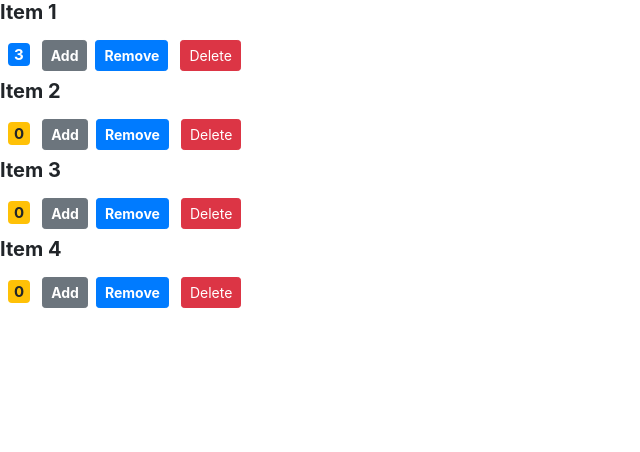
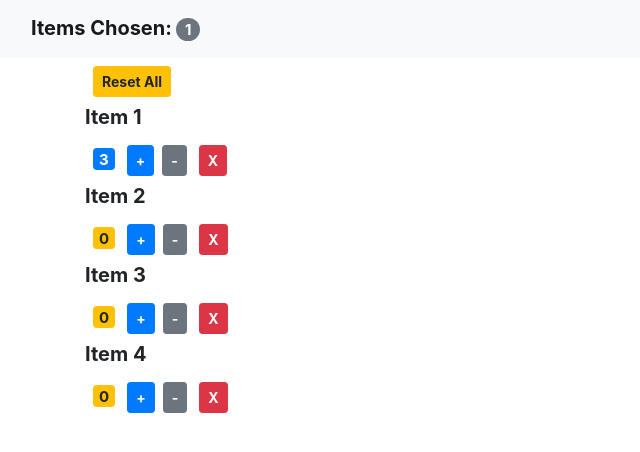
Before and after one commit to ShahriyarHussain/first-react, a React (Create React App) app: page / in a window 1280 px wide. Shown: the top 452 px of the page, without its empty margins (0-640 px from the left). Built offline with nearby package versions, Linux system fonts and the light colour scheme.

Commit message:
Almost Ready Cart

```diff
--- a/src/App.js
+++ b/src/App.js
@@ -1,25 +1,69 @@
-import logo from './logo.svg';
+import React, { Component } from 'react';
+import NavBar from './components/navbar';
 import './App.css';
+import Counters from "./components/counters";
 
-function App() {
-  return (
-    <div className="App">
-      <header className="App-header">
-        <img src={logo} className="App-logo" alt="logo" />
-        <p>
-          Edit <code>src/App.js</code> and save to reload.
-        </p>
-        <a
-          className="App-link"
-          href="https://reactjs.org"
-          target="_blank"
-          rel="noopener noreferrer"
-        >
-          Learn React
-        </a>
-      </header>
-    </div>
-  );
+
+
+class App extends Component {
+  state = {
+      counters: [
+          { id: 1, value: 3},
+          { id: 2, value: 0},
+          { id: 3, value: 0},
+          { id: 4, value: 0}
+      ]
+  }
+
+  styles = {
+      fontWeight: "bold",
+      fontSize: 15
+  };
+
+  handleIncrememnt = counter => {
+      const counters = [...this.state.counters];
+      const index = counters.indexOf(counter);
+      counters[index] = {...counter};
+      counters[index].value++;
+      this.setState({ counters });
+  }
+
+  handleDecrement = counter => {
+      const counters = [...this.state.counters];
+      const index = counters.indexOf(counter);
+      counters[index] = {...counter};
+      if (counters[index].value > 0) counters[index].value--;
+      this.setState({ counters });
+  }
+
+  handleReset = () => {
+      const counters = this.state.counters.map(c => {
+          c.value = 0;
+          return c;
+      });
+      this.setState({ counters});
+  }
+
+  handleDelete = counterId => {
+      const counters = this.state.counters.filter(c => c.id !== counterId);
+      this.setState({counters});
+  }
+
+  render() {
+    return (
+      <React.Fragment>
+        <NavBar totalCounters={this.state.counters.filter(c => c.value > 0).length}/>
+          <main className="container">
+            <Counters
+              counters={this.state.counters}
+              onIncrement={this.handleIncrememnt}
+              onDecrement={this.handleDecrement}
+              onReset={this.handleReset}
+              onDelete={this.handleDelete}/>
+          </main>
+      </React.Fragment>
+    );
+  }
 }
 
 export default App;
--- a/src/components/counter.jsx
+++ b/src/components/counter.jsx
@@ -1,50 +1,47 @@
 import React, { Component } from 'react';
 
 class Counter extends Component {
-    state = {
-        value: this.props.counter.value,
-        tags: [],
-    };
 
     styles = {
         fontWeight: "bold"
     };
-
-    handleIncrement = () => {
-        this.setState({value: this.state.value + 1});
-    }
-
-    handleDecrement = () => {
-        if (this.state.value === 0) return null;
-        this.setState({value: this.state.value - 1});
-    }
-
-    renderTags() {
-        if (this.state.tags.length === 0) return <p style={this.styles}>There Are No Tags!</p>;
-        return <ul> {this.state.tags.map(tag => <li key = {tag}>{tag}</li>)} </ul>;
-    }
 
     render() {
         return (
             <React.Fragment>
                 {this.props.children}
                 <span style={this.styles, {fontSize: 15}} className={this.getBadgeClasses()}>{this.formatCount()}</span>
-                <button onClick={this.handleIncrement} style={this.styles} className="btn btn-secondary btn-sm m-1">Add</button>
-                <button onClick={this.handleDecrement} style={this.styles} className="btn btn-primary btn-sm m-1">Remove</button>
-                <button onClick={() => this.props.onDelete(this.props.counter.id)} className="btn btn-danger btn-sm m-2">Delete</button>
-                <br></br>
+                <button
+                    onClick={() => this.props.onIncrement(this.props.counter)}
+                    style={this.styles}
+                    className="btn btn-primary btn-sm m-1">
+                        +
+                </button>
+                <button
+                    onClick={() => this.props.onDecrement(this.props.counter)}
+                    style={this.styles}
+                    className="btn btn-secondary btn-sm m-1">
+                        -
+                </button>
+                <button
+                    onClick={() => this.props.onDelete(this.props.counter.id)}
+                    style={this.styles}
+                    className="btn btn-danger btn-sm m-2">
+                        X
+                </button>
+                <br/>
             </React.Fragment>
         );
     }
 
     getBadgeClasses() {
         let classes = "badge m-2 badge-";
-        classes += (this.state.value === 0) ? "warning" : "primary";
+        classes += (this.props.counter.value === 0) ? "warning" : "primary";
         return classes;
     }
 
     formatCount(){
-        const {value: count} = this.state;
+        const {value: count} = this.props.counter;
         return count;
     }
 }
--- a/src/components/counters.jsx
+++ b/src/components/counters.jsx
@@ -2,30 +2,21 @@ import React, { Component } from 'react';
 import Counter from './counter';
 
 class Counters extends Component {
-    state = {
-        counters: [
-            { id: 1, value: 3},
-            { id: 2, value: 0},
-            { id: 3, value: 0},
-            { id: 4, value: 0}
-        ]
-     }
 
-     handleReset = counterId => {
-
-     }
-
-     handleDelete = counterId => {
-        const counters = this.state.counters.filter(c => c.id != counterId);
-        this.setState({counters});
-     }
+    styles = {
+        fontWeight: "bold"
+    };
 
     render() {
         return (
             <div>
-
-                {this.state.counters.map(counter => (
-                <Counter key={counter.id} onDelete={this.handleDelete} counter={counter}>
+                <button onClick={this.props.onReset} style= {this.styles} className="btn btn-warning btn-sm m-2">
+                    Reset All
+                </button>
+                {this.props.counters.map(counter => (
+                <Counter key={counter.id}
+                onDelete={this.props.onDelete} onIncrement={this.props.onIncrement} onDecrement={this.props.onDecrement}
+                counter={counter}>
                     <h5><strong>Item {counter.id}</strong></h5>
                 </Counter>))}
 
--- /dev/null
+++ b/src/components/navbar.jsx
@@ -0,0 +1,23 @@
+import React, { Component } from 'react';
+
+class NavBar extends Component {
+
+    styles = {
+        fontWeight: "bold"
+    };
+
+    render() {
+        return (
+            <nav style={this.styles} className="navbar navbar-light bg-light">
+                <div className="container-fluid">
+                <a className="navbar-brand" href="#">
+                    Items Chosen:
+                    <span className="badge badge-pill badge-secondary m-1">{this.props.totalCounters}</span>
+                </a>
+                </div>
+            </nav>
+        );
+    }
+}
+
+export default NavBar;
--- a/src/index.js
+++ b/src/index.js
@@ -1,12 +1,12 @@
-import React, { StrictMode } from 'react';
+import React from 'react';
 import ReactDOM from 'react-dom';
 import './index.css';
 import App from './App';
 import reportWebVitals from './reportWebVitals';
 import "bootstrap/dist/css/bootstrap.css";
-import Counters from "./components/counters";
 
-ReactDOM.render( <Counters />, document.getElementById('root'));
+
+ReactDOM.render( <App />, document.getElementById('root'));
 
 // If you want to start measuring performance in your app, pass a function
 // to log results (for example: reportWebVitals(console.log))
```
